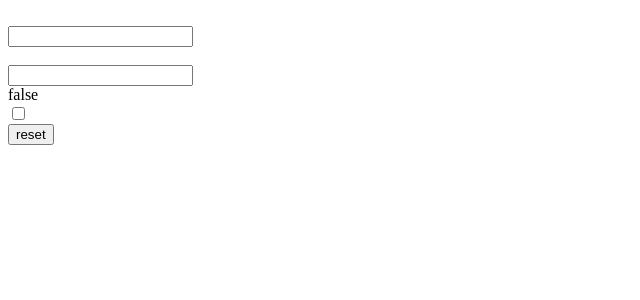
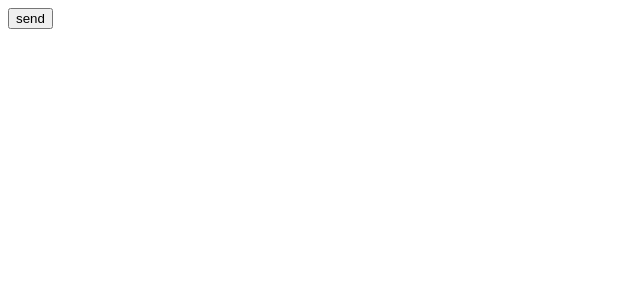
Before and after one commit to Mehdi-Saadi/vue-useform, a Vue app: page / in a window 1280 px wide. Shown: the top 300 px of the page, without its empty margins (0-640 px from the left). Built offline with nearby package versions, Linux system fonts and the light colour scheme.

Commit message:
test added

```diff
--- a/src/App.vue
+++ b/src/App.vue
@@ -1,25 +1,28 @@
 <script setup lang="ts">
 import useForm from '@/scripts/useForm';
 
-const form = useForm({
-    name: '',
-    email: '',
-    remember: false,
-});
+const form = useForm({});
+
+const send = () => {
+    form.get('https://jsonplaceholder.typicode.com/posts/1', {
+        onBefore() {
+            console.log('before');
+        },
+        onSuccess() {
+            console.log('success');
+        },
+        onError(error) {
+            console.log('error');
+        },
+        onFinish() {
+            console.log('finish');
+        },
+    });
+}
 </script>
 
 <template>
-    {{ form.fields.name }}
-    <br>
-    <input type="text" v-model="form.fields.name">
-    <br>
-    {{ form.fields.email }}
-    <br>
-    <input type="text" v-model="form.fields.email">
-    <br>
-    {{ form.fields.remember }}
-    <br>
-    <input type="checkbox" v-model="form.fields.remember">
-    <br>
-    <button @click.prevent="form.reset()">reset</button>
+    <button @click.prevent="send">send</button>
+    <span v-if="form.processing">processing</span>
+    <span v-if="form.wasSuccessful">was successful</span>
 </template>
```
